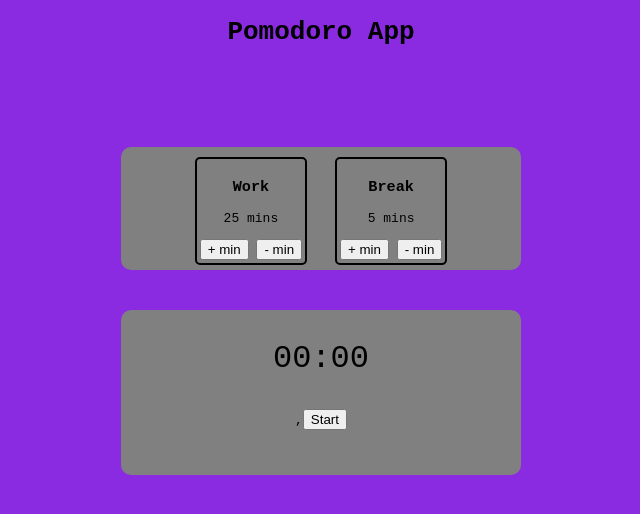
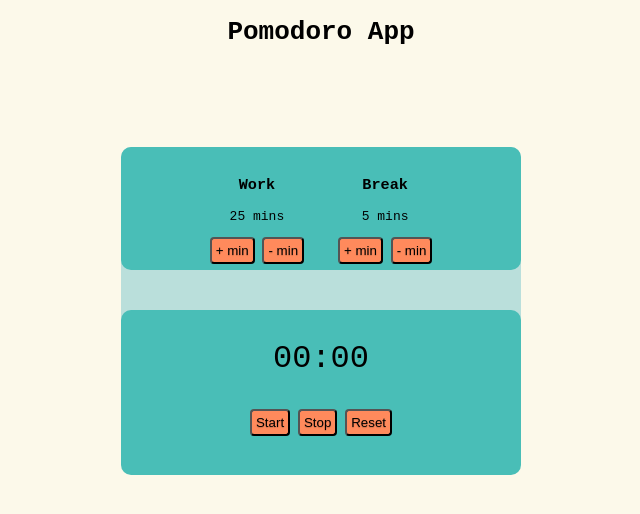
Before and after one commit to Lawson7/Pomodoro-app, a plain HTML site: page index.html in a window 1280 px wide. Shown: the whole page, without its empty margins (319-959 px from the left). Drawn offline with Linux system fonts and the light colour scheme.

Commit message:
Stop and reset feature added

```diff
--- a/index.html
+++ b/index.html
@@ -32,7 +32,9 @@
 
     <div id = "timer_container">
         <p id = "timer_value"></p>
-        ,<button onclick='startWorkTime()'>Start</button>
+        <button onclick='startWorkTime()'>Start</button>
+        <button onclick='stopAllTime()'>Stop</button>
+        <button onclick='resetAllTime()'>Reset</button>
     </div>
 
 
--- a/script.js
+++ b/script.js
@@ -2,6 +2,8 @@
 let workMins = 25;
 let breakMins = 5;
 let startClick = false;
+let workInterval = 0;
+let breakInterval = 0;
 
 //sets times to variables.
 const workTime = document.querySelector('#work_time');
@@ -72,7 +74,7 @@ countTo = new Date(countTo).getTime();
 
 
 
-let clear = setInterval(function(){
+workInterval = setInterval(function(){
 //time now
 let timeNow = new Date().getTime();
 //time to count...
@@ -92,12 +94,12 @@ if (seconds <= 9 && minutes <= 9){
 }
 
 if (minutes == 0 && seconds == 0) {
-    clearInterval(clear);
+    clearInterval(WorkInterval);
     startBreakTime();
 }
 }, 100);
 }else {
-    console.log('You already started the timer!')
+    console.log('You already started the timer! Please click stop, then reset.')
 }
 
 };
@@ -112,7 +114,7 @@ function startBreakTime(){
 
 
 
-    let clear2 = setInterval(function(){
+    breakInterval = setInterval(function(){
     //time now
     let timeNow2 = new Date().getTime();
     //time to count...
@@ -133,8 +135,20 @@ function startBreakTime(){
 
 
     if (minutes2 == 0 && seconds2 == 0) {
-        clearInterval(clear2);
+        clearInterval(breakInterval);
         startWorkTime();
     }
     }, 1000);
     };
+
+    function stopAllTime(){
+        clearInterval(workInterval);
+        clearInterval(breakInterval);
+        console.log('timer stopped')
+    };
+
+    function resetAllTime(){
+        timerValue.textContent = '00:00'
+        startClick = false;
+        console.log('timer has been reset, click start when ready for a new session.')
+    };
--- a/styles.css
+++ b/styles.css
@@ -1,21 +1,30 @@
 html {
     font-family: monospace;
     text-align: center;
-    background-color:blueviolet;
+    background-color: #fcf9ea;
+}
+
+button {
+    color: black;
+    background-color: #ff8a5c;
+    border-radius: 4px;
+    text-shadow: 0 1px 1px rgba(0, 0, 0, 0.2);
+    padding: 4px;
 }
 
 #app_container {
     height: 300px;
     width: 400px;
-    background-color: blueviolet;
+    background-color: #badfdb;
     margin: 100px auto auto auto;
+    border-radius: 10px;
 
 }
 
 #settings_container {
     height: 41%;
     width: 100%;
-    background-color: gray;
+    background-color:#49beb7;
     border-radius: 10px;
 }
 
@@ -26,10 +35,7 @@ html {
     margin-top: 10px;
     margin-top: 10px;
     padding: 3px;
-    border-style: solid;
-    border-color: black;
-    border-width: 2px;
-    border-radius: 5px;
+
 }
 
 #break_time_container {
@@ -37,10 +43,7 @@ html {
     margin-left: 10px;
     margin-top: 10px;
     padding: 3px;
-    border-style: solid;
-    border-color: black;
-    border-width: 2px;
-    border-radius: 5px;
+
 }
 
 
@@ -48,7 +51,7 @@ html {
 #timer_container {
     height: 55%;
     width: 100%;
-    background-color: gray;
+    background-color: #49beb7;
     margin-top: 10%;
     border-radius: 10px;
 }
```
